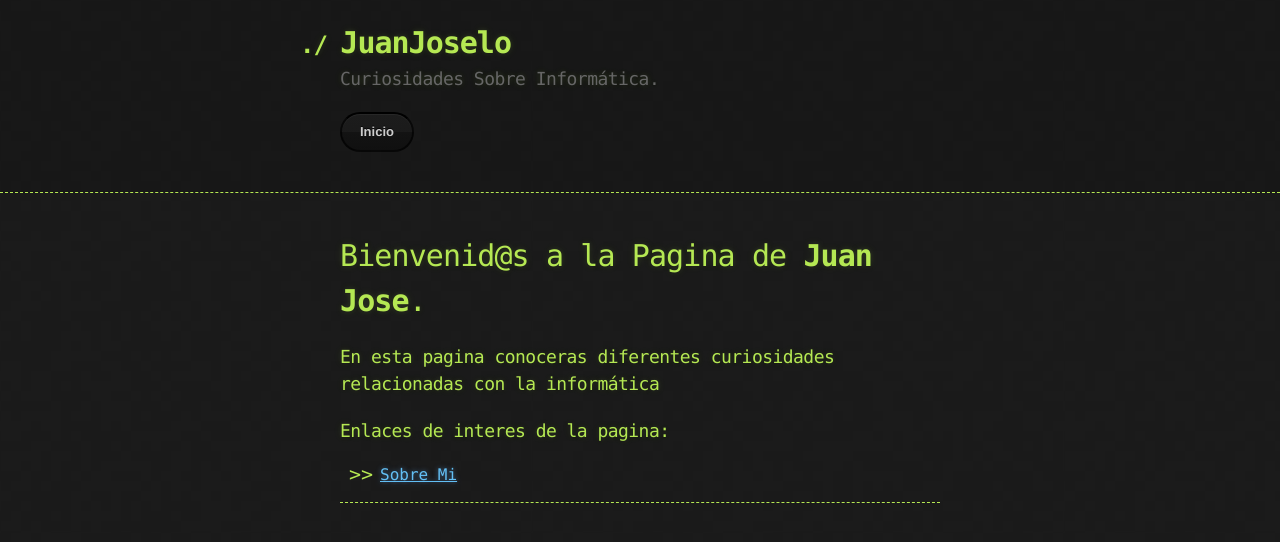
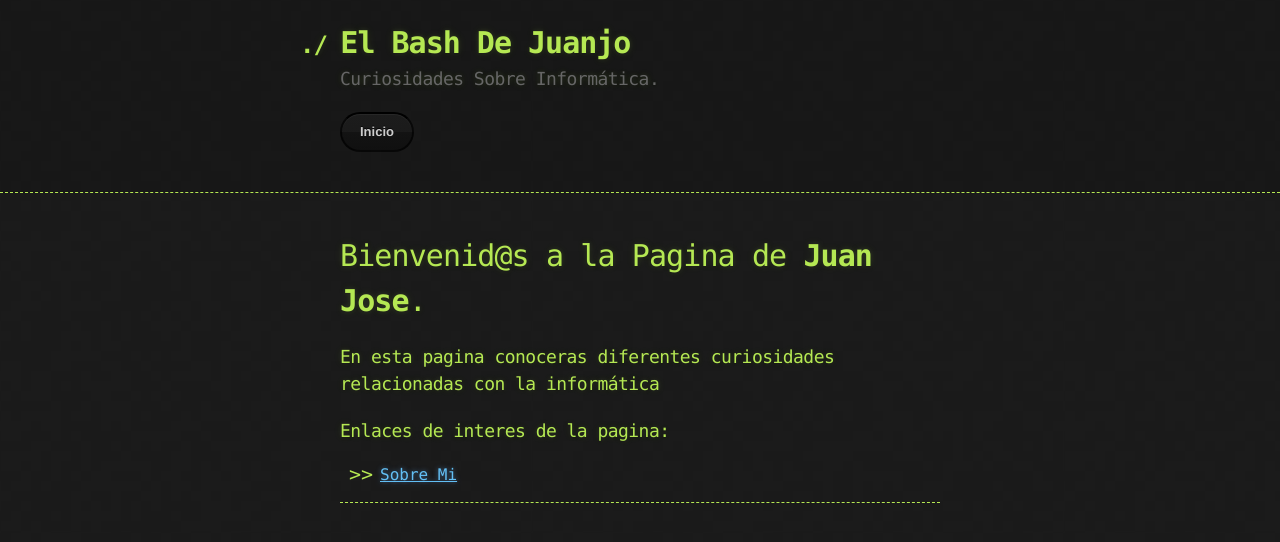
Before and after one commit to juanjoselopezroldan/juanjoselopezroldan.github.io, a Jekyll site: the page built from index.md, in a window 1280 px wide. Shown: the top 542 px of the page. Built offline with Jekyll 4.4.1, drawn with Linux system fonts in a browser that asks for light colours; our own code applies the rules of GitHub Pages for plain Markdown files.

Commit message:
Cambio de titulo

```diff
--- a/_config.yml
+++ b/_config.yml
@@ -1,4 +1,4 @@
-title: JuanJoselo
+title: El Bash De Juanjo
 description: Curiosidades Sobre Informática.
 show_downloads: true
 google_analytics:
```
